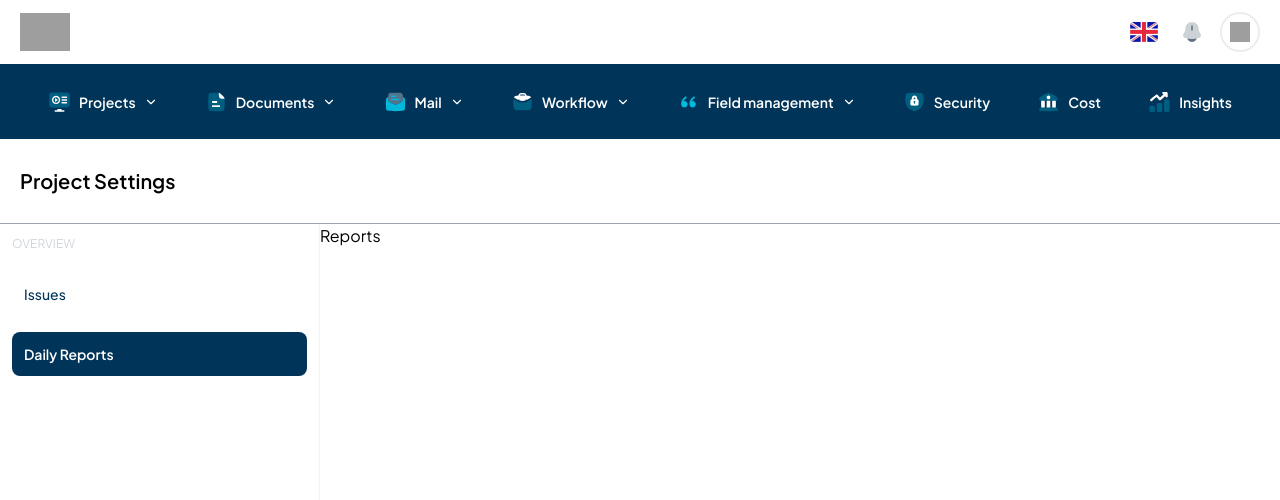
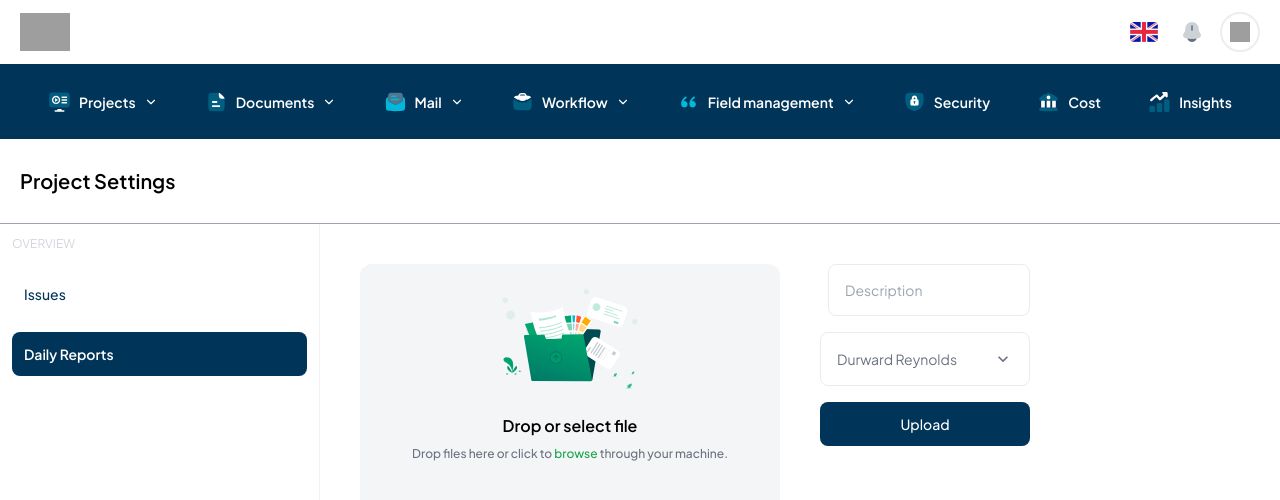
Before and after one commit to BCPAZ/crm-app, a React (Vite) app: page /field-management/reports in a window 1280 px wide. Shown: the top 500 px of the page. Built offline with nearby package versions, Linux system fonts and the light colour scheme; grey boxes are pictures that could not be loaded.

Commit message:
feat : Reports page completed

```diff
--- a/src/views/App/FieldManagement/Reports.jsx
+++ b/src/views/App/FieldManagement/Reports.jsx
@@ -1,7 +1,38 @@
+import file from "@/assets/icons/FieldManagement/file.svg";
+import Button from "@/components/common/Button";
+import SecondInput from "@/components/common/SecondInput";
+import Select from "@/components/common/Select";
 const Reports = () => {
   return (
-    <div>Reports</div>
-  )
-}
+    <section className="p-10">
+      <div className="grid lg:grid-cols-2 gap-10">
+        <div className="h-[250px] bg-grey/10 rounded-xl flex flex-col items-center">
+          <img src={file} alt="File Icon" />
+          <div className="flex items-center flex-col gap-2">
+            <h4 className="text-md font-semibold text-center">
+              Drop or select file
+            </h4>
+            <p className="text-xs font-medium text-gray-500">
+              Drop files here or click to{" "}
+              <span className="text-green-600">browse</span> through your
+              machine.
+            </p>
+          </div>
+        </div>
+        <div className="flex flex-col gap-4">
+          <div className="lg:w-1/2 w-full">
+            <SecondInput placeholder="Description" />
+          </div>
+          <div className="lg:w-1/2 w-full">
+            <Select />
+          </div>
+         <div className="lg:w-1/2 w-full">
+          <Button value="Upload" />
+         </div>
+        </div>
+      </div>
+    </section>
+  );
+};
 
-export default Reports
+export default Reports;
```
Also changed, not shown: src/assets/icons/FieldManagement/file.svg (added).
